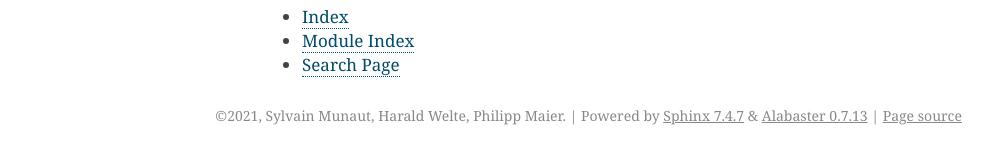
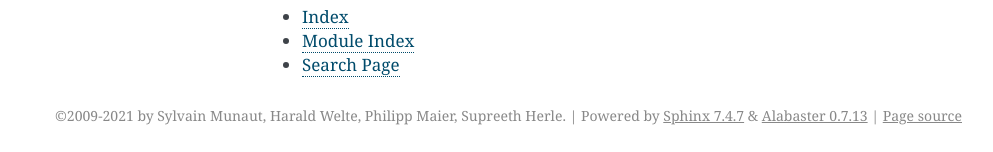
Before and after one commit to osmocom/pysim, a Sphinx documentation site: the page built from docs/index.rst, in a window 1280 px wide. Shown: the part 1106-1258 px from the top of the page, without its empty margins (148-1141 px from the left). Built offline with Sphinx 7.4.7, drawn with Linux system fonts in a browser that asks for light colours.

Commit message:
docs: Update copyright statement
* list supreeth for his many contributions
* update copyright years

Change-Id: I431e54000e6d260d8173424496d11904599171d8

```diff
--- a/docs/conf.py
+++ b/docs/conf.py
@@ -18,8 +18,8 @@ sys.path.insert(0, os.path.abspath('..'))
 # -- Project information -----------------------------------------------------
 
 project = 'pysim'
-copyright = '2021, Sylvain Munaut, Harald Welte, Philipp Maier'
-author = 'Sylvain Munaut, Harald Welte, Philipp Maier'
+copyright = '2009-2021 by Sylvain Munaut, Harald Welte, Philipp Maier, Supreeth Herle'
+author = 'Sylvain Munaut, Harald Welte, Philipp Maier, Supreeth Herle'
 
 
 # -- General configuration ---------------------------------------------------
```
